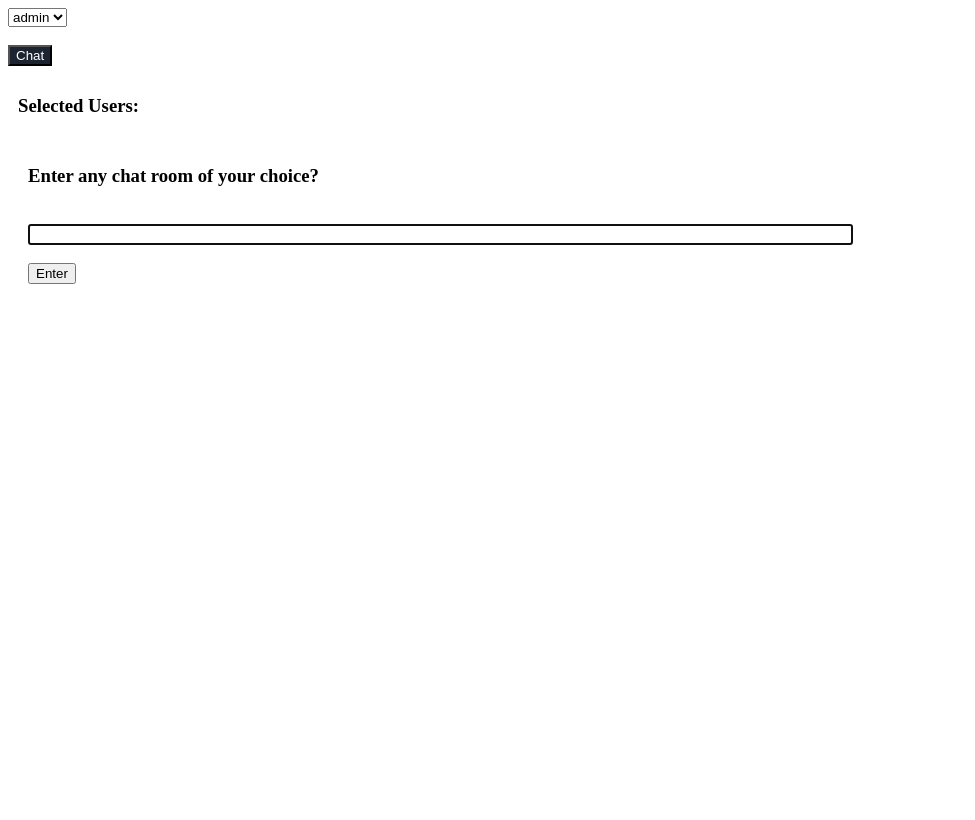
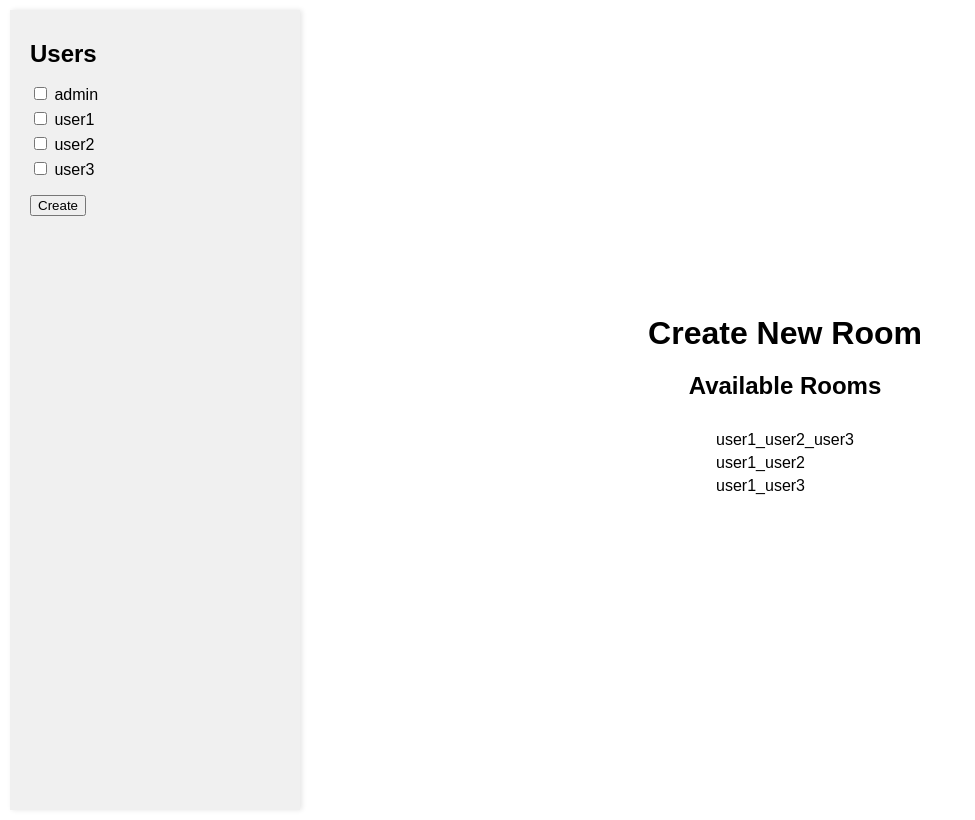
Before and after one commit to el18053/ChatApp, a Django app: template project/app/templates/index.html in a window 1280 px wide. Shown: the whole page, without its empty margins (0-975 px from the left). Before the commit the page ends 284 px from the top, so only its background shows below. Run offline with Django 5.2, Linux system fonts and the light colour scheme; the template is opened without the code that fills it: values that come from a table or form of the project are taken from there, others are empty; data comes from the database, SQL or seed files in the repository; both versions use the stored data as it was after the commit.

Commit message:
updated css file for index page

```diff
--- a/project/app/static/index.css
+++ b/project/app/static/index.css
@@ -36,3 +36,45 @@
     font-weight: bold;
     color: #036358;
 }
+
+
+
+body {
+    margin: 0;
+    font-family: Arial, sans-serif;
+}
+
+.container {
+    display: flex; /* Use flexbox for layout */
+    height: 100vh; /* Full height of the viewport */
+}
+
+.sidenav {
+    width: 250px; /* Fixed width for the sidebar */
+    background-color: #f0f0f0; /* Light background for contrast */
+    padding: 20px;
+    box-shadow: 2px 0 5px rgba(0, 0, 0, 0.1); /* Optional shadow */
+    overflow-y: auto; /* Scrollable if content overflows */
+}
+
+.rooms {
+    flex: 1; /* Take up remaining space */
+    padding: 20px; /* Padding for the content */
+    display: flex;
+    flex-direction: column; /* Stack content vertically */
+    justify-content: center; /* Center content vertically */
+    align-items: center; /* Center content horizontally */
+}
+
+h1, h2 {
+    margin: 10px 0; /* Margin for headers */
+}
+
+ul {
+    list-style-type: none; /* Remove default list styling */
+    padding: 0; /* Remove padding */
+}
+
+li {
+    margin: 5px 0; /* Space between list items */
+}
--- a/project/app/templates/index.html
+++ b/project/app/templates/index.html
@@ -2,94 +2,42 @@
 {% load static %}
 
 <!DOCTYPE html>
-<html>
-
-<link rel="stylesheet" href="{% static 'index.css' %}">
-<html>
+<html lang="en">
 <head>
-    <meta charset="utf-8"/>
-    <title>Chats Room</title>
+    <link rel="stylesheet" href="{% static 'index.css' %}">
+    <meta charset="UTF-8">
+    <meta name="viewport" content="width=device-width, initial-scale=1.0">
+    <title>Select Users</title>
 </head>
 <body>
+    <div class="container">
+        <div class="sidenav">
+            <h2>Users</h2>
+            <form method="post" action="{% url 'index' %}">
+                {% csrf_token %}
+                <ul>
+                    {% for user in users %}
+                        <li>
+                            <input type="checkbox" name="selected_users" value="{{ user.id }}">
+                            {{ user.username }}
+                        </li>
+                    {% endfor %}
+                </ul>
+                <button type="submit">Create</button>
+            </form>
+        </div>
 
-    <form method="post">
-        {% csrf_token %}
-        <select id="users" name="users">
-            {% for receiver in users %}
-            <option value="{{receiver.id}}">
-                <p>{{ receiver.username}}</p> <!-- maybe add {{ receiver.first_name }} {{ receiver.last_name }} -->
-            </option>
-            {% endfor %}
-        </select>
-        <br><br>
-        <button class="btn" type="submit" style="background-color: #1B2430; color:white">Chat</button>
-    </form>
-
-    <!--
-    <div class="user-bar">
-        {% for user in users %}
-            <div class="user-item" data-username="{{ user.username }}" id="user_{{ user.id }}">
-                {{ user.username }}
-            </div>
-        {% endfor %}
-    </div>
-    -->
-    <div class="container">
-        <h3>Selected Users:</h3>
-        <div class="selected-users">
-            <ul id="selected-users-list">
-                <!-- Selected users will be added here dynamically -->
+        <div class="rooms">
+            <h1>Create New Room</h1>
+            <h2>Available Rooms</h2>
+            <ul>
+                {% for room in rooms %}
+                    <li>{{ room.room_name }}</li>
+                {% empty %}
+                    <li>No Rooms available.</li>
+                {% endfor %}
             </ul>
         </div>
-
-    <div class="container">
-        <h3>Enter any chat room of your choice?</h3><br>
-        <input id="roomname" type="text" size="100"><br><br>
-        <input id="submit" type="button" value="Enter">
     </div>
-    <script>
-
-        // Array to store selected users
-        let selectedUsers = [];
-
-        // Handle clicking on a user
-        document.querySelectorAll('.user-item').forEach(function(userElement) {
-            userElement.onclick = function() {
-                const username = this.getAttribute('data-username');
-
-                // If the user is already selected, deselect them
-                if (selectedUsers.includes(username)) {
-                    selectedUsers = selectedUsers.filter(user => user !== username);
-                    this.classList.remove('selected');
-                } else {
-                    // Otherwise, select the user
-                    selectedUsers.push(username);
-                    this.classList.add('selected');
-                }
-
-                // Update the list of selected users
-                updateSelectedUsersList();
-            };
-        });
-
-        // Update the selected users list displayed below the bar
-        function updateSelectedUsersList() {
-            const selectedUsersList = document.querySelector('#selected-users-list');
-            selectedUsersList.innerHTML = '';  // Clear current list
-
-            selectedUsers.forEach(function(user) {
-                const li = document.createElement('li');
-                li.textContent = user;
-                selectedUsersList.appendChild(li);
-            });
-        }
-
-
-        document.querySelector('#roomname').focus();
-        document.querySelector('#submit').onclick = function(e) {
-            var myRoom = document.querySelector('#roomname').value;
-            window.location.pathname = '/chat/' + myRoom + '/';
-        };
-    </script>
 </body>
 </html>
```
Also changed, not shown: project/app/templates/index_2.html (deleted, +0 -23 lines), project/app/views.py (+7 -3 lines), project/db.sqlite3.
